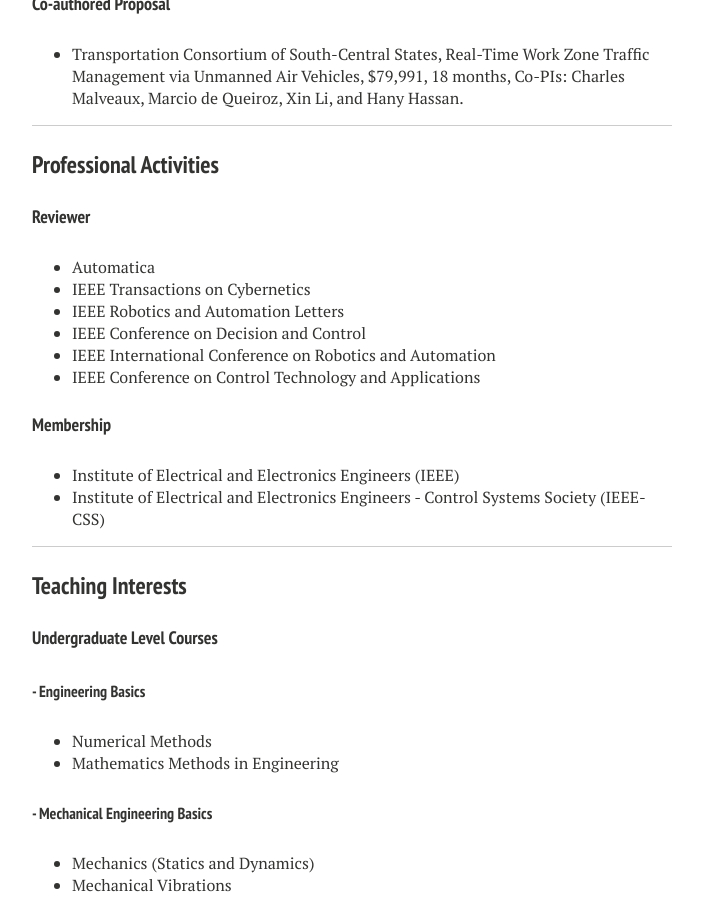
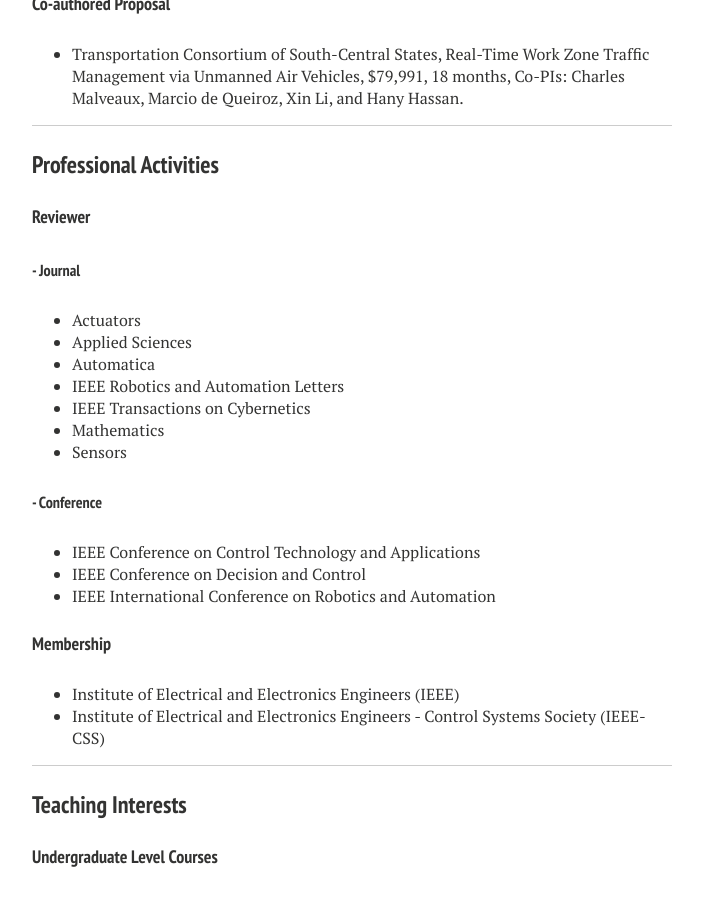
Before and after one commit to liutairan/liutairan.github.io, a Jekyll site: the page built from cv.md, in a window 1280 px wide and 900 px high, scrolled down 2090 px. Shown: the whole window, without its empty margins (288-991 px from the left). Built offline with Jekyll 4.4.1, drawn with Linux system fonts in a browser that asks for light colours; nearby versions of some CDN libraries.

Commit message:
Update cv.md

```diff
--- a/cv.md
+++ b/cv.md
@@ -95,12 +95,19 @@
 
 #### Reviewer
 
+##### - Journal
+* Actuators
+* Applied Sciences
 * Automatica
+* IEEE Robotics and Automation Letters
 * IEEE Transactions on Cybernetics
-* IEEE Robotics and Automation Letters
+* Mathematics
+* Sensors
+
+##### - Conference
+* IEEE Conference on Control Technology and Applications
 * IEEE Conference on Decision and Control
 * IEEE International Conference on Robotics and Automation
-* IEEE Conference on Control Technology and Applications
 
 #### Membership
 
```
